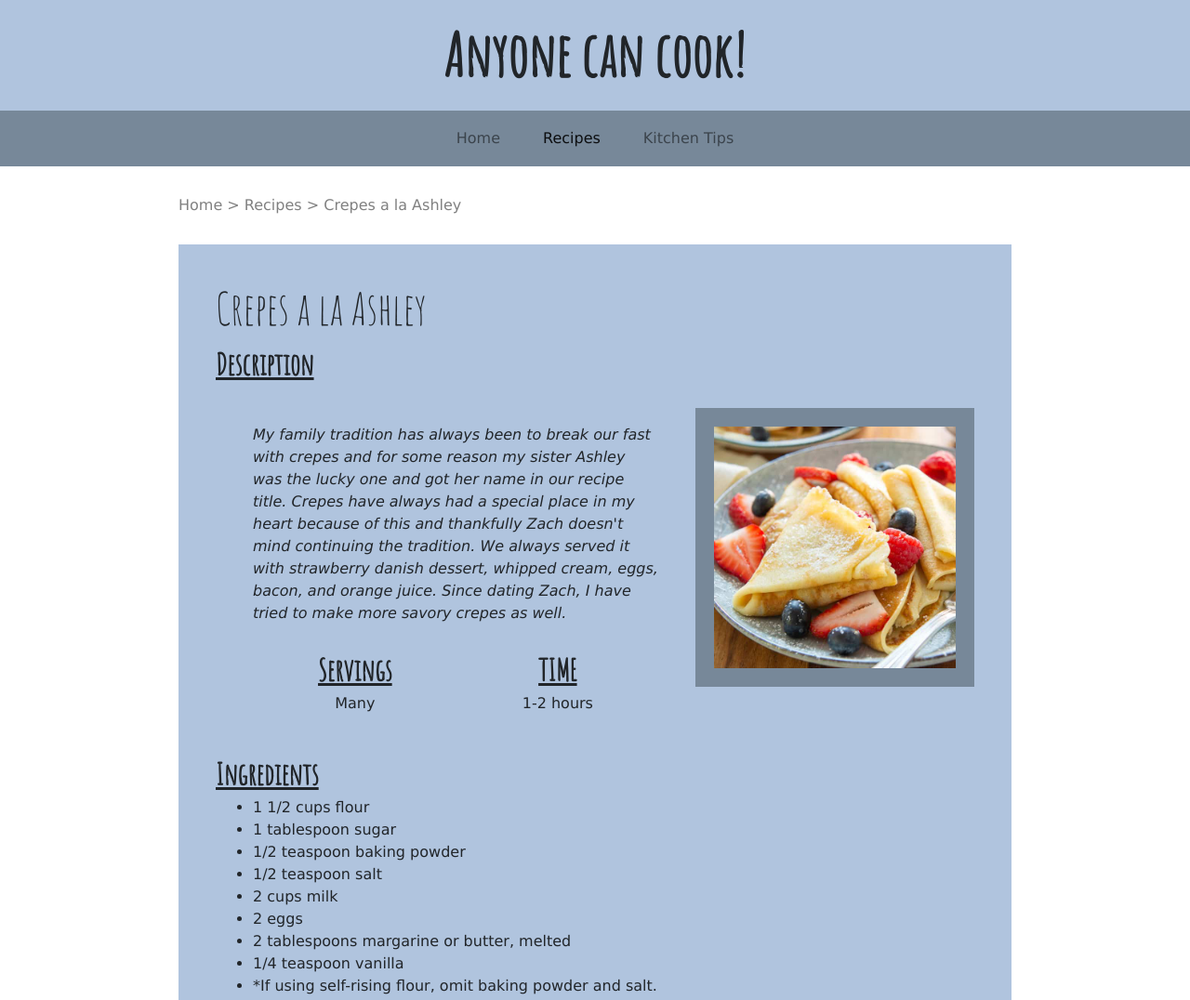
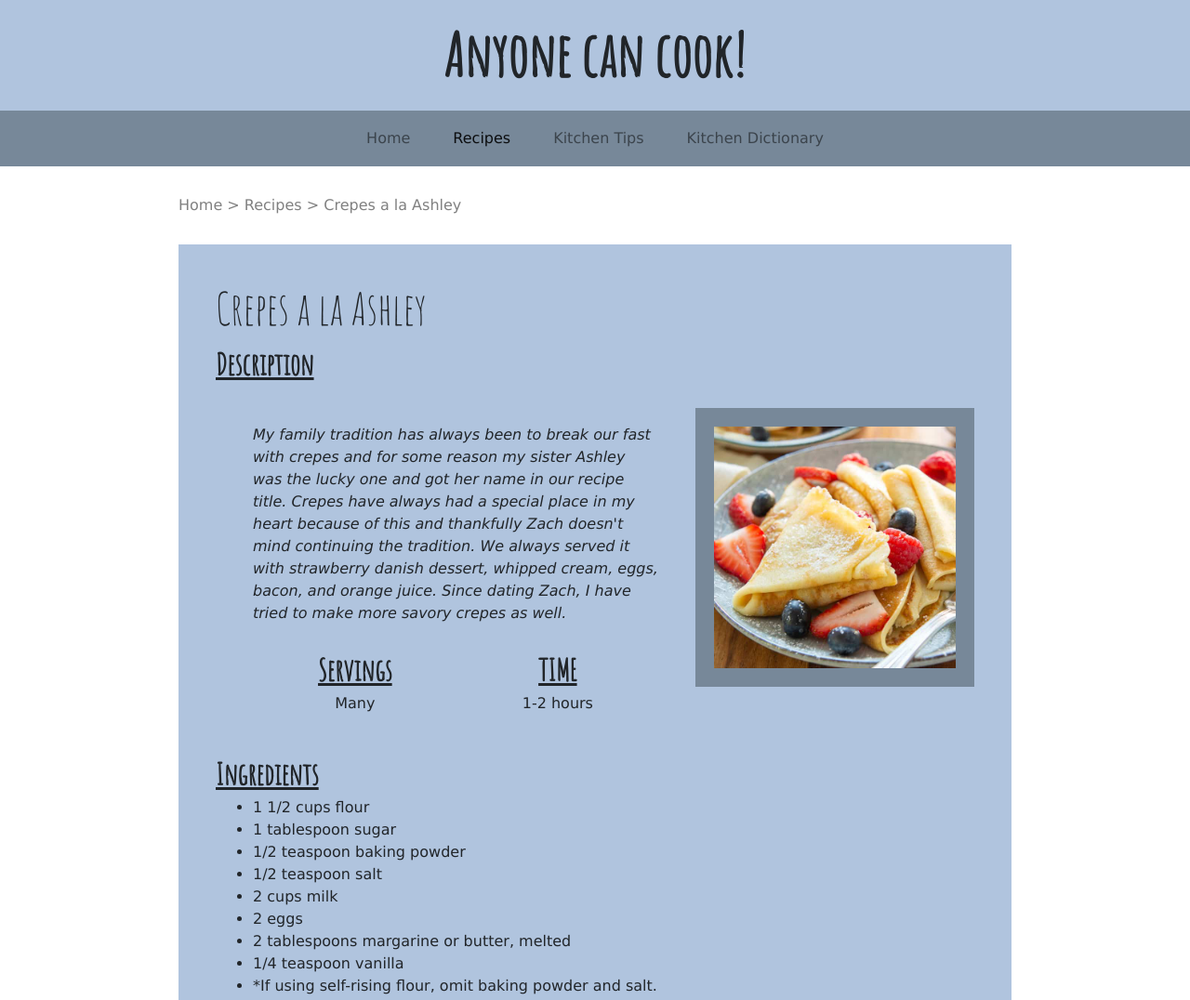
Before and after one commit to carachip/creativeProject, a plain HTML site: page recipes/Crepes.html in a window 1280 px wide. Shown: the top 1076 px of the page at 93% size. Drawn offline with nearby package versions, Linux system fonts and the light colour scheme.

Commit message:
added dictionary to navbar in crepes

```diff
--- a/recipes/Crepes.html
+++ b/recipes/Crepes.html
@@ -15,6 +15,7 @@
                 <li class="nav-item"><a class="nav-link" href="../index.html">Home</a></li>
                 <li class="nav-item active"><a class="nav-link" href="../recipes.html">Recipes</a></li>
                 <li class="nav-item"><a class="nav-link" href="../tips.html">Kitchen Tips</a></li>
+                <li class="nav-item"><a class="nav-link" href="../dictionary.html">Kitchen Dictionary</a></li>
               </ul>
             </div>
         </nav>
```
